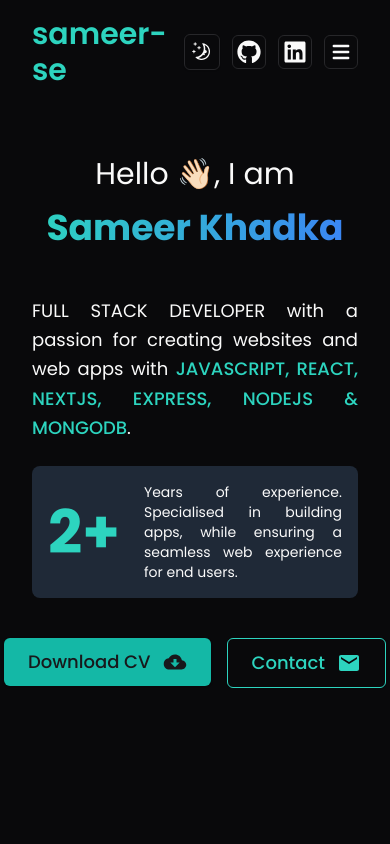
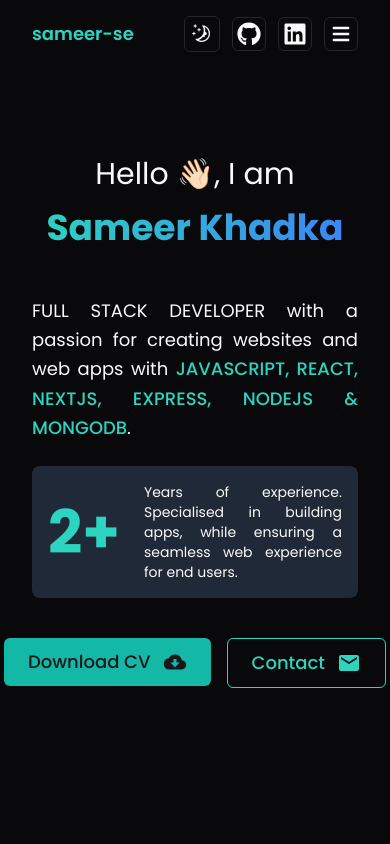
Before and after one commit to sameer-se/next-portfolio, a Next.js app: page / in a window 390 px wide. Shown: the top 844 px of the page. Built offline with nearby package versions, Linux system fonts and the light colour scheme.

Commit message:
navbar updates

```diff
--- a/components/navbar.jsx
+++ b/components/navbar.jsx
@@ -54,7 +54,7 @@ export default function Navbar() {
       <div className="container py-4 flex justify-between items-center mx-auto">
         <Link
           href="/"
-          className="flex font-honk font-semibold text-3xl text-teal-400 hover:text-teal-500 transition-colors"
+          className="font-honk font-semibold sm:text-3xl text-lg text-teal-400 hover:text-teal-500 transition-colors"
         >
           sameer-se
         </Link>
```
